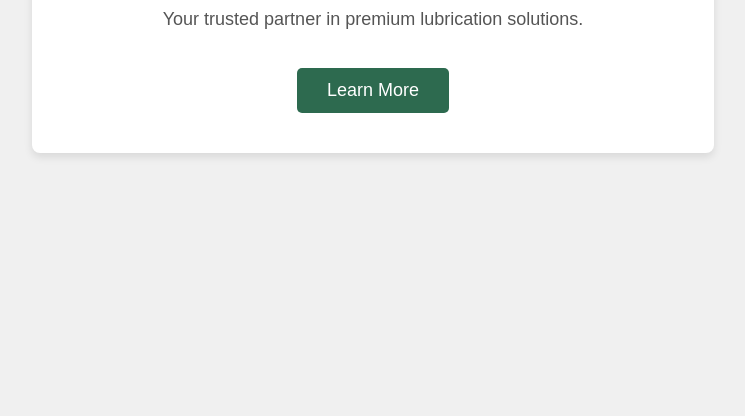
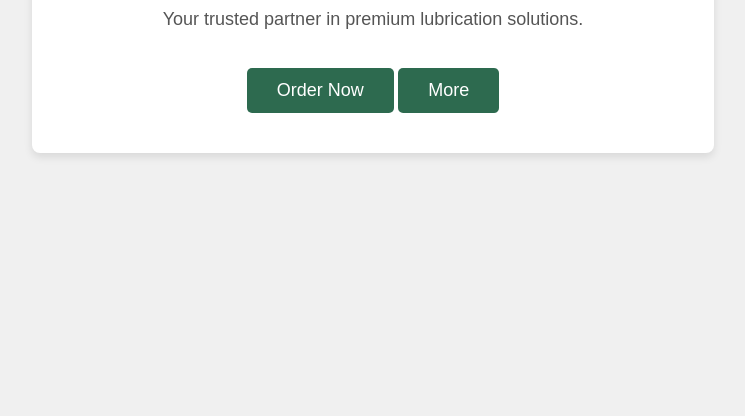
Before and after one commit to hi-tech-lubricants/hi-tech-lubricants.github.io, a plain HTML site: page index.html in a window 1280 px wide. Shown: the part 384-800 px from the top of the page, without its empty margins (267-1012 px from the left). Drawn offline with Linux system fonts and the light colour scheme.

Commit message:
Added WhatsApp and Amazon link

```diff
--- a/index.html
+++ b/index.html
@@ -49,7 +49,8 @@
     <div class="container">
         <h1>Welcome to HI-TECH LUBRICANTS</h1>
         <p>Your trusted partner in premium lubrication solutions.</p>
-        <a href="#" class="btn">Learn More</a>
+        <a class="btn" href="https://wa.me/+919898106450?text=Hello%20HI-TECH%20Lubricants,%20I%20want%20to%20order%20!" target="_blank">Order Now</a>
+        <a class="btn" href="https://www.amazon.in/hitechlubricant" target="_blank">More</a>
     </div>
 </body>
 </html>
```
